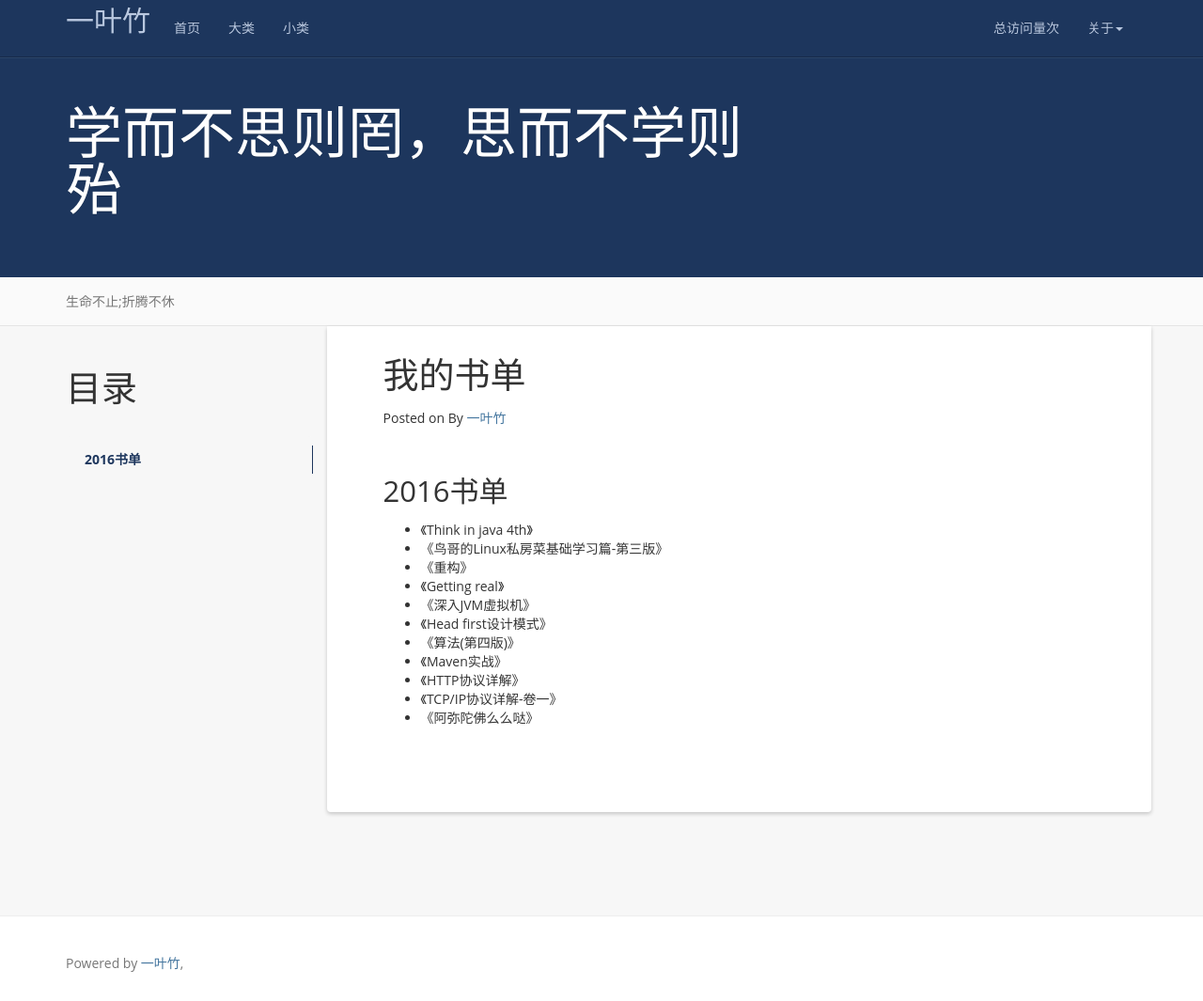
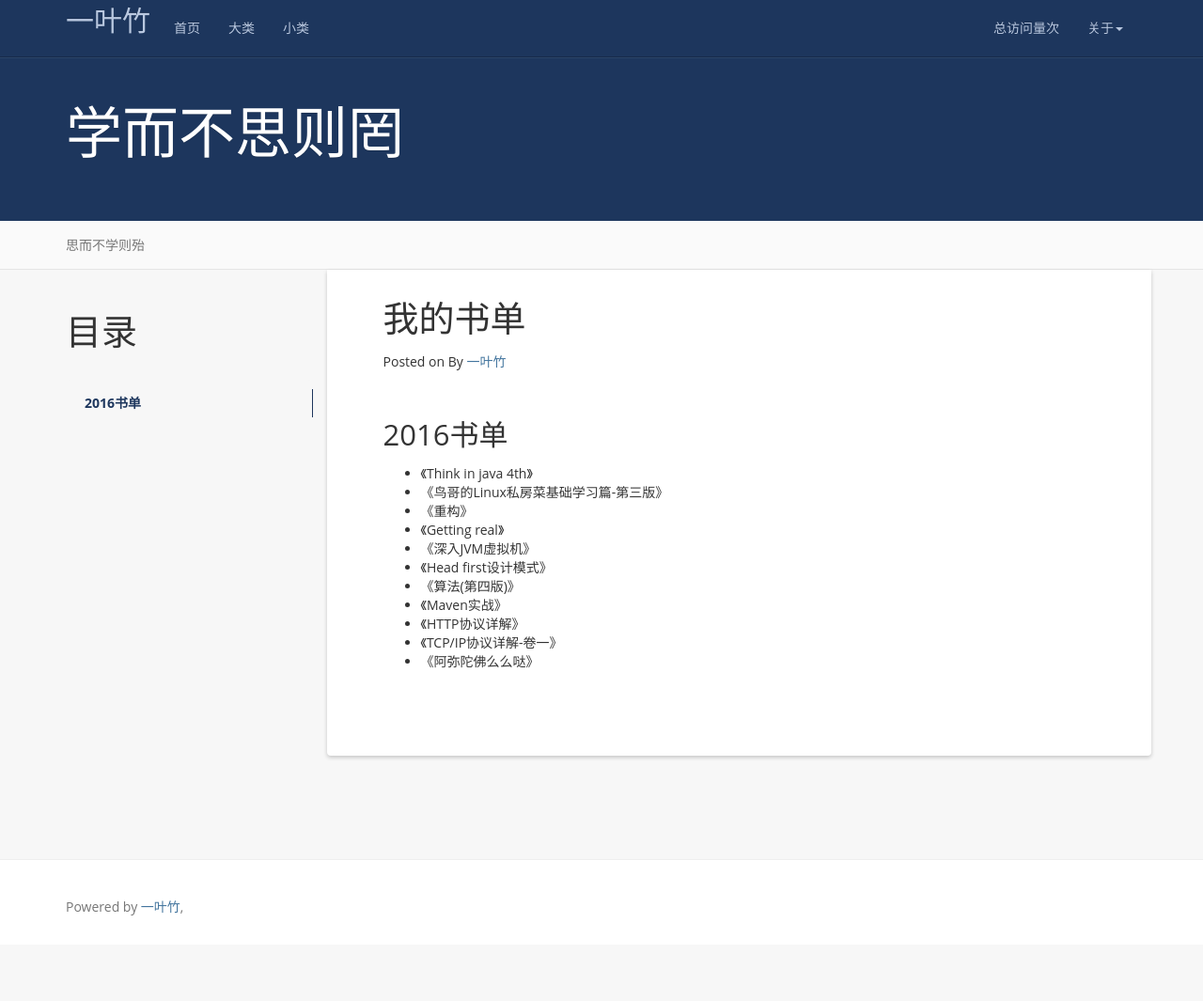
Before and after one commit to wybqq/blog, a Jekyll site: the page built from books.md, in a window 1280 px wide and 1065 px high. Shown: the whole window at 94% size. Built offline with Jekyll 4.4.1, drawn with Linux system fonts in a browser that asks for light colours; nearby versions of some CDN libraries; comment, search, counter and statistics services are not loaded.

Commit message:
Update _config.yml

```diff
--- a/_config.yml
+++ b/_config.yml
@@ -5,11 +5,11 @@ author: 一叶竹
 url: http://www.wybqq.com
 resume_site: http://www.wybqq.com
 github: https://github.com/wybqq/
-baseurl: "/"
+baseurl: "/blog"
 description: 学而不思则罔;思而不学则殆;生命不止;折腾不休
 meta_description: 一叶竹;个人博客;学而不思则罔;思而不学则殆
-motto:  学而不思则罔，思而不学则殆
-banner: 生命不止;折腾不休
+motto:  学而不思则罔
+banner: 思而不学则殆
 
 #permalink: /:categories/:year/:month/:day/:title/
 permalink: /:year/:month/:day/:title/
```
